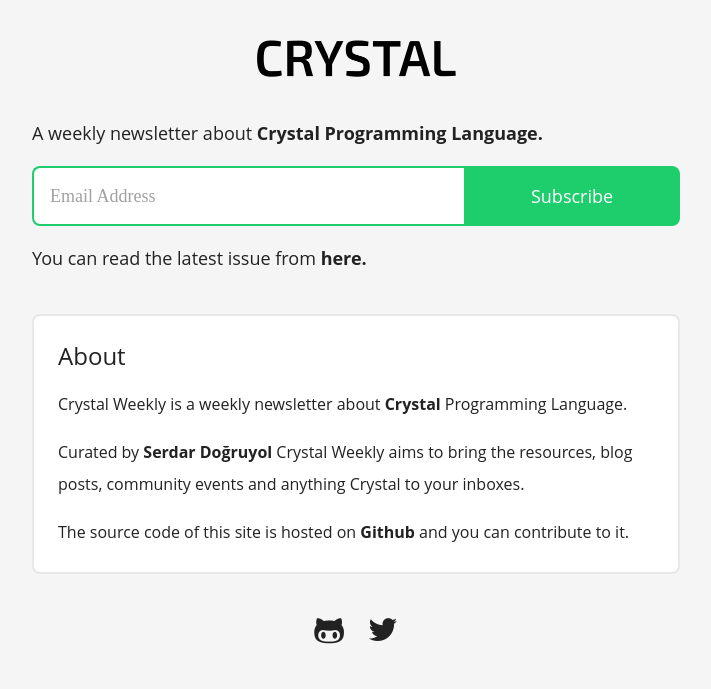
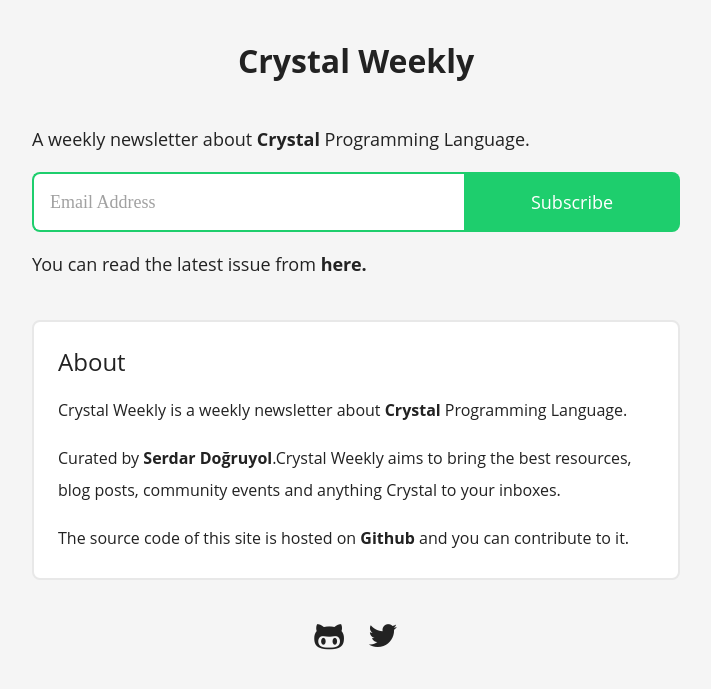
Before and after one commit to sdogruyol/crystal-weekly, a Jekyll site: the page built from index.html, in a window 1280 px wide. Shown: the top 689 px of the page, without its empty margins (284-995 px from the left). Built offline with Jekyll 4.4.1, drawn with Linux system fonts in a browser that asks for light colours.

Commit message:
Updated logo

```diff
--- a/index.html
+++ b/index.html
@@ -4,13 +4,13 @@
 
 <div class="cw-container">
   <div class="cw-logo">
-    <img src="/img/cw-logo.png" alt="">
+    <h1>Crystal Weekly</h1>
   </div>
   <div class="cw-height-40"></div>
   <div id="mc_embed_signup">
     <form action="//serdardogruyol.us11.list-manage.com/subscribe/post?u=d644228761eb9a81e877365cc&amp;id=764dae5f03" method="post" id="mc-embedded-subscribe-form" name="mc-embedded-subscribe-form" target="_blank" novalidate>
       <div id="mc_embed_signup_scroll">
-        <label for="mce-EMAIL" class="cw-font-18">A weekly newsletter about <b>Crystal Programming Language.</b></label>
+        <label for="mce-EMAIL" class="cw-font-18">A weekly newsletter about <b><a href="http://www.crystal-lang.org">Crystal</a></b> Programming Language.</label>
         <div class="cw-height-16"></div>
         <div class="wrap">
           <div class="col xl-8-12">
@@ -34,7 +34,7 @@
     <div class="cw-height-16"></div>
     Crystal Weekly is a weekly newsletter about <a href="http://crystal-lang.org" class="cw-link" target="_blank">Crystal</a> Programming Language.
     <div class="cw-height-16"></div>
-    Curated by <a href="https://twitter.com/sdogruyol" class="cw-link" target="_blank">Serdar Doğruyol</a> Crystal Weekly aims to bring the resources,
+    Curated by <a href="https://twitter.com/sdogruyol" class="cw-link" target="_blank">Serdar Doğruyol</a>.Crystal Weekly aims to bring the best resources,
     blog posts, community events and anything Crystal to your inboxes.
     <div class="cw-height-16"></div>
     The source code of this site is hosted on <a href="https://github.com/sdogruyol/crystal-weekly" class="cw-link" target="_blank">Github</a> and you
```
